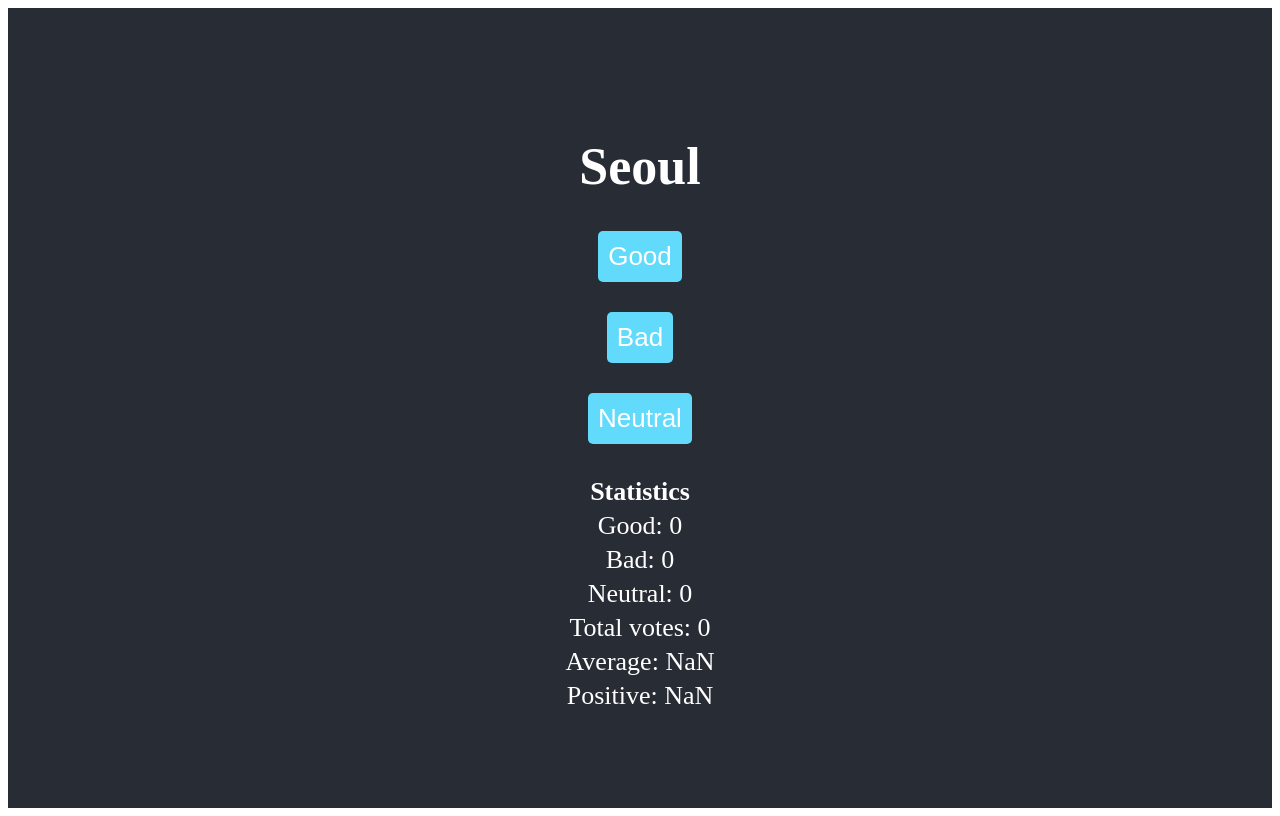
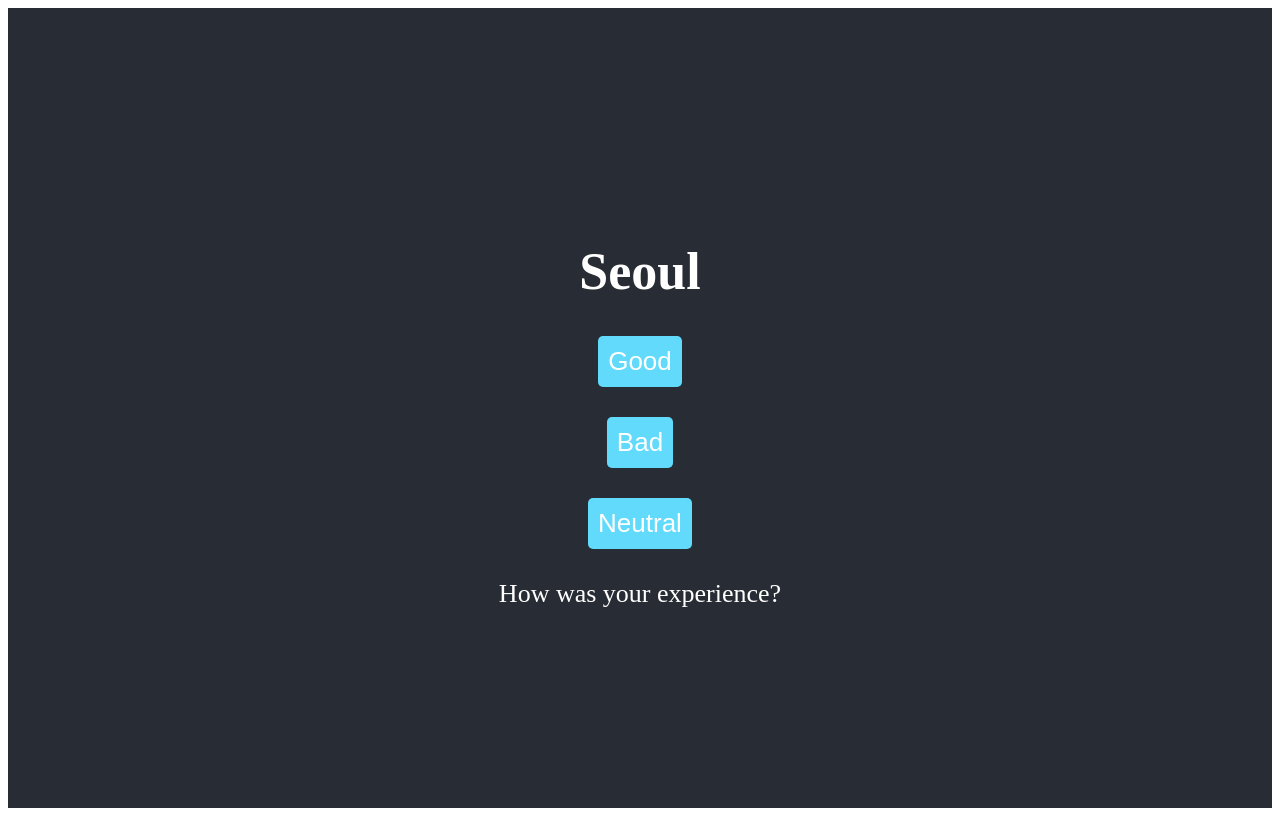
Before and after one commit to SSOL7/Osa1, a React (Vite) app: page / in a window 1280 px wide. Built offline with nearby package versions, Linux system fonts and the light colour scheme.

Commit message:
Tehtävä 1.9

```diff
--- a/src/App.jsx
+++ b/src/App.jsx
@@ -36,7 +36,7 @@ function App() {
         <br />
         <Total neutral_click={neutral_click} />
         <br />
-        <Statistics good={good} neutral={neutral} bad={bad} />
+        <Statistics allClicks={allClicks} good={good} neutral={neutral} bad={bad} />
       </header>
     </div>
   )
--- a/src/Statistics.jsx
+++ b/src/Statistics.jsx
@@ -1,6 +1,16 @@
 import React from 'react'
 
-function Statistics({ good, neutral, bad }) {
+function Statistics({ allClicks, good, neutral, bad }) {
+
+    if (allClicks.length === 0) {
+        return (
+          <>
+            <span>
+            How was your experience?
+            </span>
+          </>
+        )
+      }
   return (
     <div>
         <table>
@@ -23,7 +33,6 @@ function Statistics({ good, neutral, bad }) {
                 <td>Total votes: {good + neutral + bad}</td>
                 </tr>
                 <tr>
-       {/* <td>Average: {(good - bad) / (good + neutral + bad)}</td> */}
                 <td>Average: {(good * bad) / neutral}</td>
                 </tr>
                 <tr>
```
Lines whose indentation alone changed are shown as unchanged.
